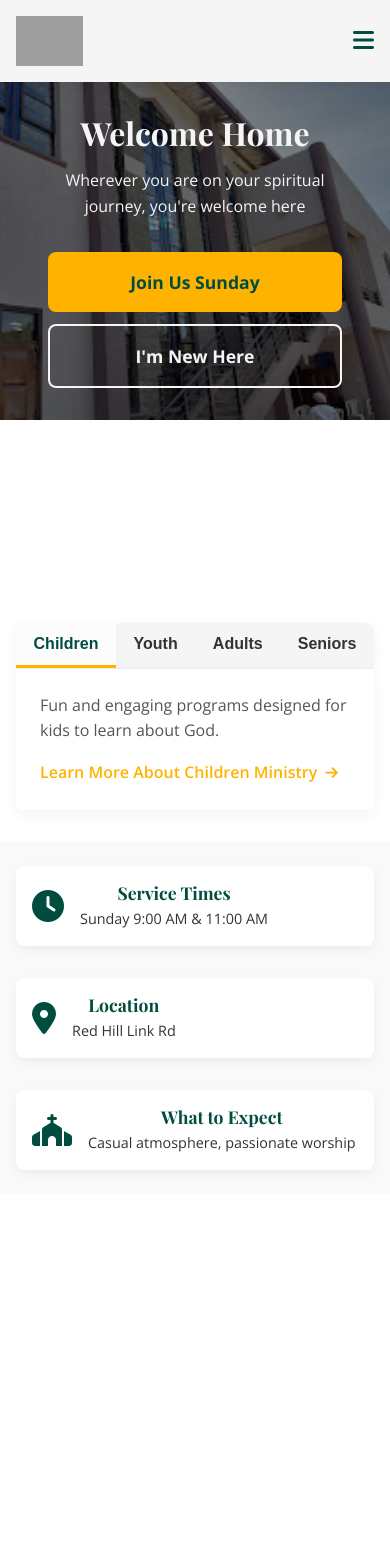
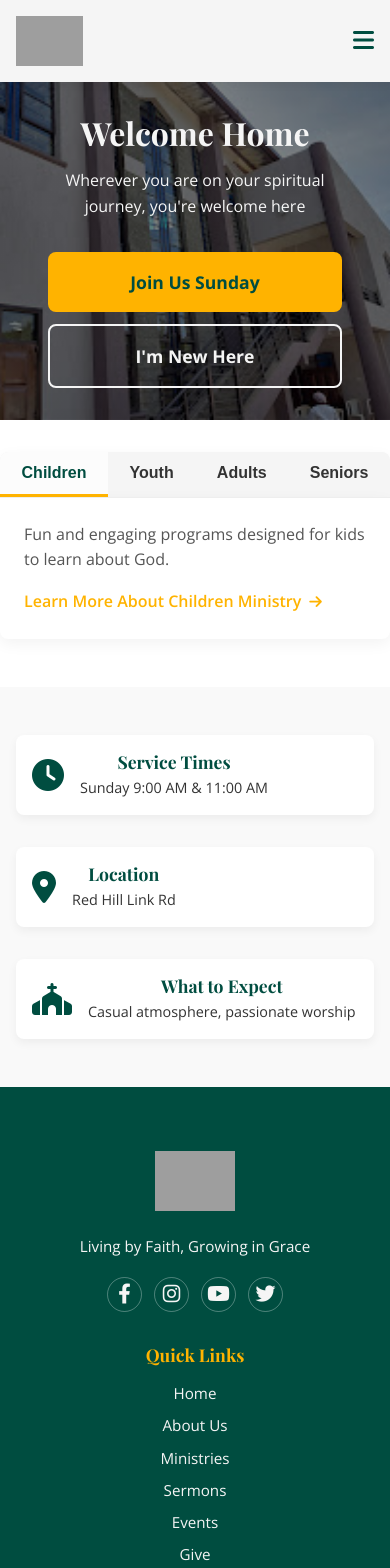
Before and after one commit to Jjumaaa/PCEA-NYARI, a React (Create React App) app: page / in a window 390 px wide. Shown: the top 1568 px of the page. Before the commit the page ends 1194 px from the top, so only its background shows below. Built offline with nearby package versions, Linux system fonts and the light colour scheme; grey boxes are pictures that could not be loaded.

Commit message:
Fixed footer issue

```diff
--- a/src/App.js
+++ b/src/App.js
@@ -1,26 +1,26 @@
 import React from 'react';
 import { BrowserRouter as Router, Routes, Route } from 'react-router-dom';
 
-// Import Layout Component
-import Header from './components/Layout/Header'; // Line 6: Header is imported
+// Import Layout Components
+import Header from './components/Layout/Header';
+import Footer from './components/Footer/Footer';
 
-// Import Page Components
+// Import Page Components (Ensure you have placeholder files for these to compile)
 import About from './pages/About';
 import Contact from './pages/Contact';
 import Events from './pages/Events';
 import Give from './pages/Give';
 import Ministries from './pages/Ministries';
 import Sermons from './pages/Sermons';
-import Home from './pages/Home'; // Assuming you have a Home component
-
-// Import your Global CSS (e.g., App.css, index.css) here
+import Home from './pages/Home';
 
 const App = () => {
     return (
-        // The Header is now USED here, which resolves the warning.
         <Router>
+            {/* Header stays static at the top of the page */}
             <Header />
 
+            {/* Main content area */}
             <main>
                 <Routes>
                     <Route path="/" element={<Home />} />
@@ -30,11 +30,20 @@ const App = () => {
                     <Route path="/events" element={<Events />} />
                     <Route path="/give" element={<Give />} />
                     <Route path="/contact" element={<Contact />} />
-                    {/* Add a 404 route here */}
+
+                    {/* Placeholder routes for the Footer links */}
+                    <Route path="/blog" element={<div>Blog Page</div>} />
+                    <Route path="/devotionals" element={<div>Devotionals Page</div>} />
+                    <Route path="/prayer" element={<div>Prayer Requests Page</div>} />
+                    <Route path="/bible-studies" element={<div>Bible Studies Page</div>} />
+                    <Route path="/library" element={<div>Media Library Page</div>} />
+                    <Route path="/privacy" element={<div>Privacy Policy Page</div>} />
+                    <Route path="/terms" element={<div>Terms of Use Page</div>} />
                 </Routes>
             </main>
 
-            {/* Footer component would typically go here */}
+            {/* Footer stays static at the bottom of the page */}
+            <Footer />
         </Router>
     );
 };
--- a/src/pages/Home.module.css
+++ b/src/pages/Home.module.css
@@ -1,7 +1,9 @@
 /* --- Hero Section Styling --- */
 .hero {
     position: relative;
-    min-height: 80vh; /* Responsive height */
+    /* Use padding-bottom to reserve space for the ministry tabs *inside* the section. */
+    padding-bottom: 5rem;
+    min-height: 90vh; /* Responsive height */
     color: var(--color-light-text);
     overflow: hidden;
 }
@@ -15,8 +17,6 @@
     justify-content: center;
     height: 100%;
     width: 100%;
-    /* Note: Slider functionality requires JavaScript/state, which is outside basic conversion scope.
-       We'll style the active slide here. */
 }
 
 .heroContent {
@@ -72,10 +72,23 @@
     color: var(--color-primary);
 }
 
-/* --- Quick Info Bar Styling --- */
+/* --- Ministry Tabs Wrapper (Fixes the visual placement) --- */
+.ministryTabsWrapper {
+    position: absolute; /* Position relative to the .hero section */
+    bottom: 0; /* Align to the very bottom edge of the hero */
+    left: 50%;
+    transform: translateX(-50%); /* Center the tabs horizontally */
+    width: 100%;
+    padding: 0 1rem;
+    max-width: 600px;
+    z-index: 50;
+}
+
+/* --- Quick Info Bar Styling (The cards below the hero) --- */
 .quickInfo {
     background-color: var(--color-light-bg);
-    padding: 1.5rem 0;
+    padding: 3rem 0; /* Adequate vertical spacing is critical for scrolling */
+    margin-top: 0; /* Crucial: Do not use negative margins here */
 }
 
 .infoContainer {
@@ -113,25 +126,6 @@
     color: var(--color-text);
 }
 
-.ministryTabsWrapper {
-    position: absolute; /* Position relative to the .hero section */
-    bottom: 0;
-    left: 50%;
-    transform: translateX(-50%); /* Center the tabs horizontally */
-    width: 100%;
-    padding: 0 1rem; /* Ensure padding on small screens */
-    max-width: 600px; /* Match the max-width of the tabs component */
-    z-index: 50;
-}
-
-/* You might need to adjust the min-height of the .hero section
-   to ensure the tabs don't cut off the hero content when on a small screen */
-.hero {
-    position: relative;
-    min-height: 90vh; /* Increased height to accommodate the tabs at the bottom */
-    /* ... rest of your .hero styles ... */
-}
-
 
 /* --- Mobile Responsiveness --- */
 @media (max-width: 768px) {
@@ -154,4 +148,14 @@
     .infoItem {
         justify-content: flex-start; /* Align text to the left for better readability */
     }
+    .ministryTabsWrapper {
+        position: static; /* Let tabs flow normally on small screens */
+        transform: none;
+        max-width: none;
+        padding: 0;
+    }
+    .hero {
+        padding-bottom: 1rem; /* Less bottom padding when tabs are static */
+        min-height: 60vh;
+    }
 }
```
